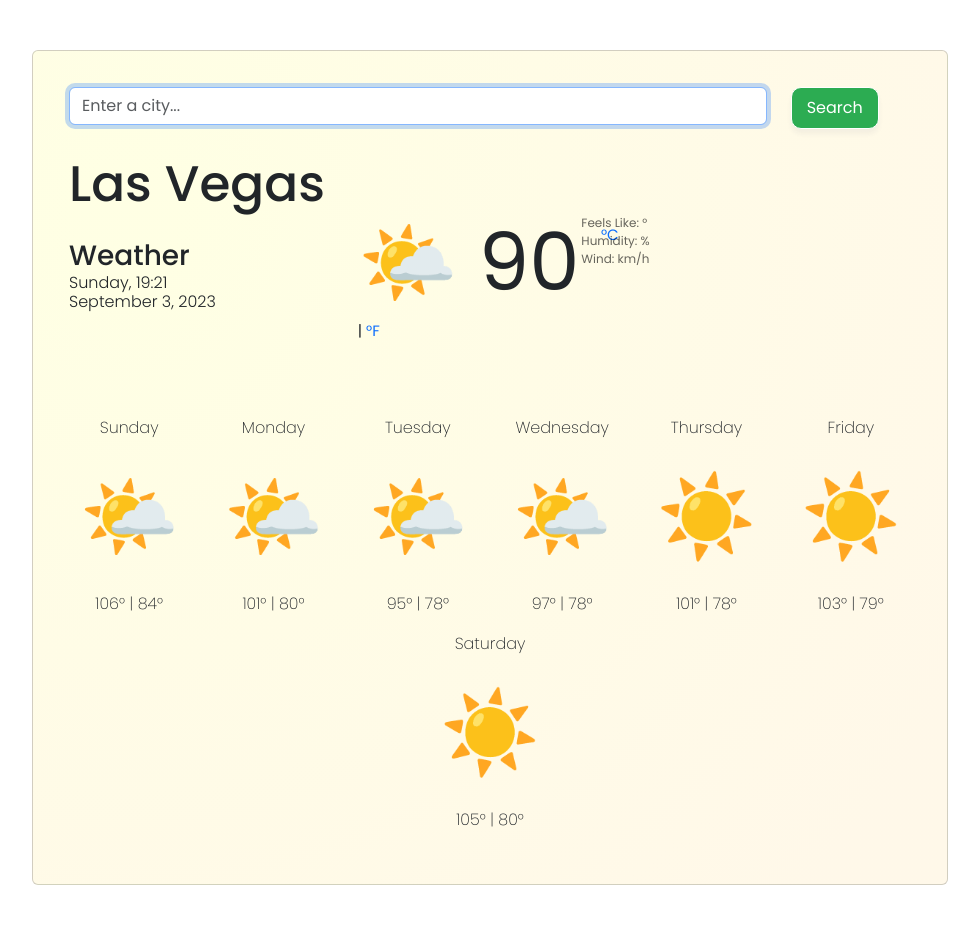
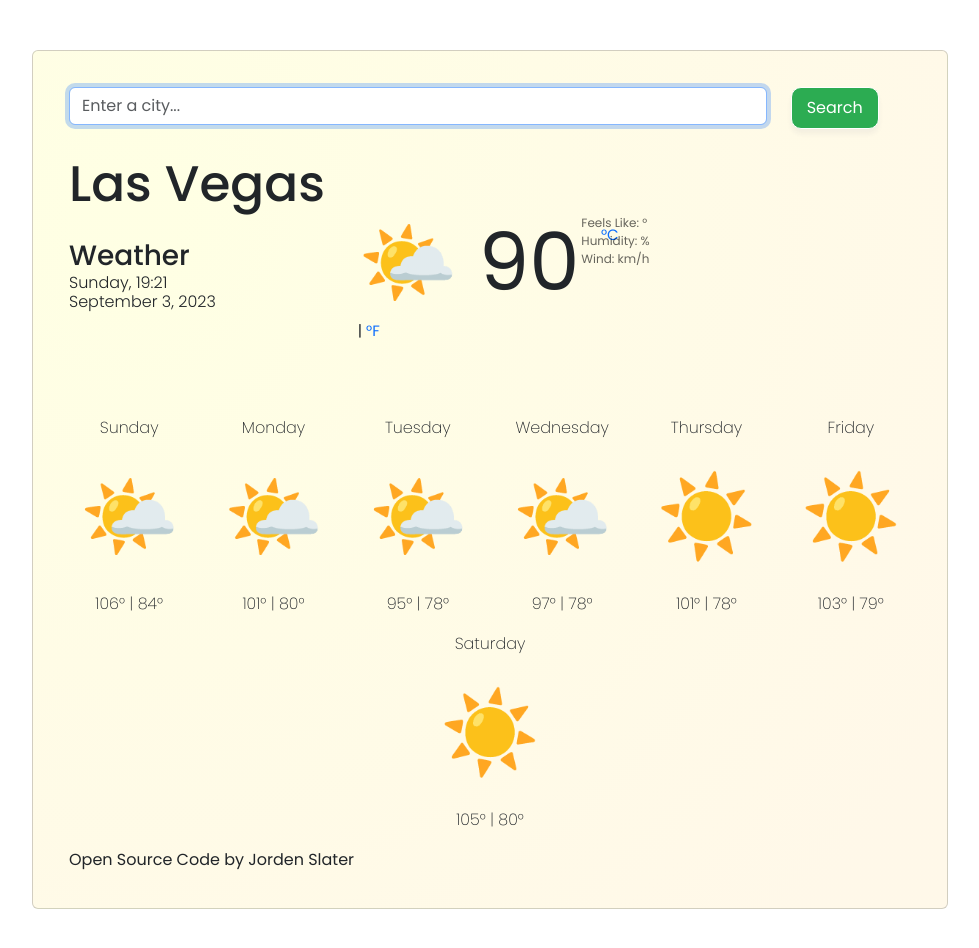
Before and after one commit to xjordeen/Weather-App, a plain HTML site: page index.html in a window 1280 px wide. Shown: the whole page, without its empty margins (150-1129 px from the left). Drawn offline with nearby package versions, Linux system fonts and the light colour scheme; no server answers.

Commit message:
Adding in Github link

```diff
--- a/index.html
+++ b/index.html
@@ -110,6 +110,7 @@
               <p class="emojis">☀️</p>
               <p>105° | 80°</p>
             </div>
+            <div>Open Source Code by Jorden Slater</div>
           </div>
         </div>
       </div>
```
